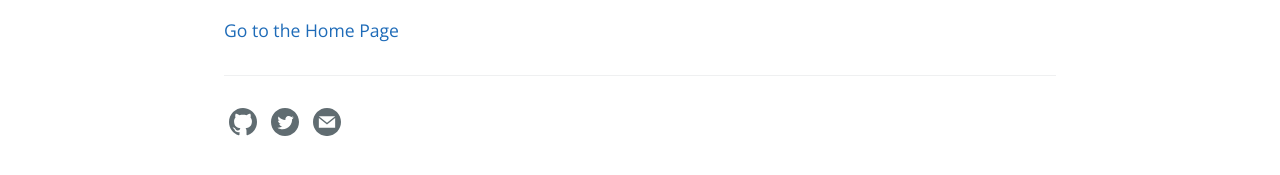
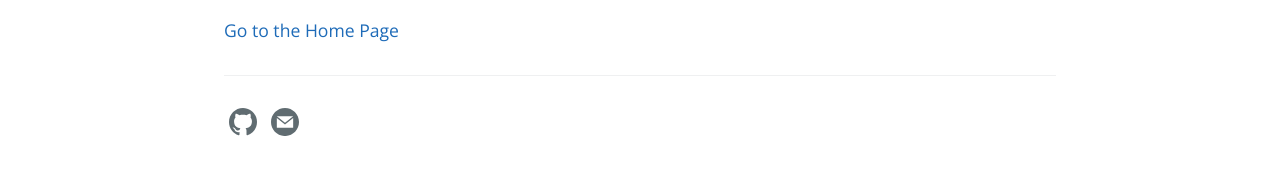
Before and after one commit to zzingyuna/test_site.github.io, a Jekyll site: the page built from about.md, in a window 1280 px wide. Shown: the part 618-793 px from the top of the page. Built offline with Jekyll 4.4.1, drawn with Linux system fonts in a browser that asks for light colours.

Commit message:
Update default.html

```diff
--- a/_layouts/default.html
+++ b/_layouts/default.html
@@ -93,13 +93,6 @@
           </a>
         </span>
 
-        <!-- Twitter icon -->
-        <span class="my-span-icon">
-          <a href="https://twitter.com/{{ site.twitter.username }}" aria-label="{{ site.github.owner_name }}'s Twitter" title="{{ site.github.owner_name }}'s Twitter">
-            <svg class="my-svg-icon" xmlns="http://www.w3.org/2000/svg" width="24" height="24" viewBox="0 0 24 24"><path d="M12 0c-6.627 0-12 5.373-12 12s5.373 12 12 12 12-5.373 12-12-5.373-12-12-12zm6.066 9.645c.183 4.04-2.83 8.544-8.164 8.544-1.622 0-3.131-.476-4.402-1.291 1.524.18 3.045-.244 4.252-1.189-1.256-.023-2.317-.854-2.684-1.995.451.086.895.061 1.298-.049-1.381-.278-2.335-1.522-2.304-2.853.388.215.83.344 1.301.359-1.279-.855-1.641-2.544-.889-3.835 1.416 1.738 3.533 2.881 5.92 3.001-.419-1.796.944-3.527 2.799-3.527.825 0 1.572.349 2.096.907.654-.128 1.27-.368 1.824-.697-.215.671-.67 1.233-1.263 1.589.581-.07 1.135-.224 1.649-.453-.384.578-.87 1.084-1.433 1.489z"/></svg>
-          </a>
-        </span>
-
         <!-- RSS icon -->
         {% if site.gems contains "jekyll-feed" %}
           <span class="my-span-icon">
```
